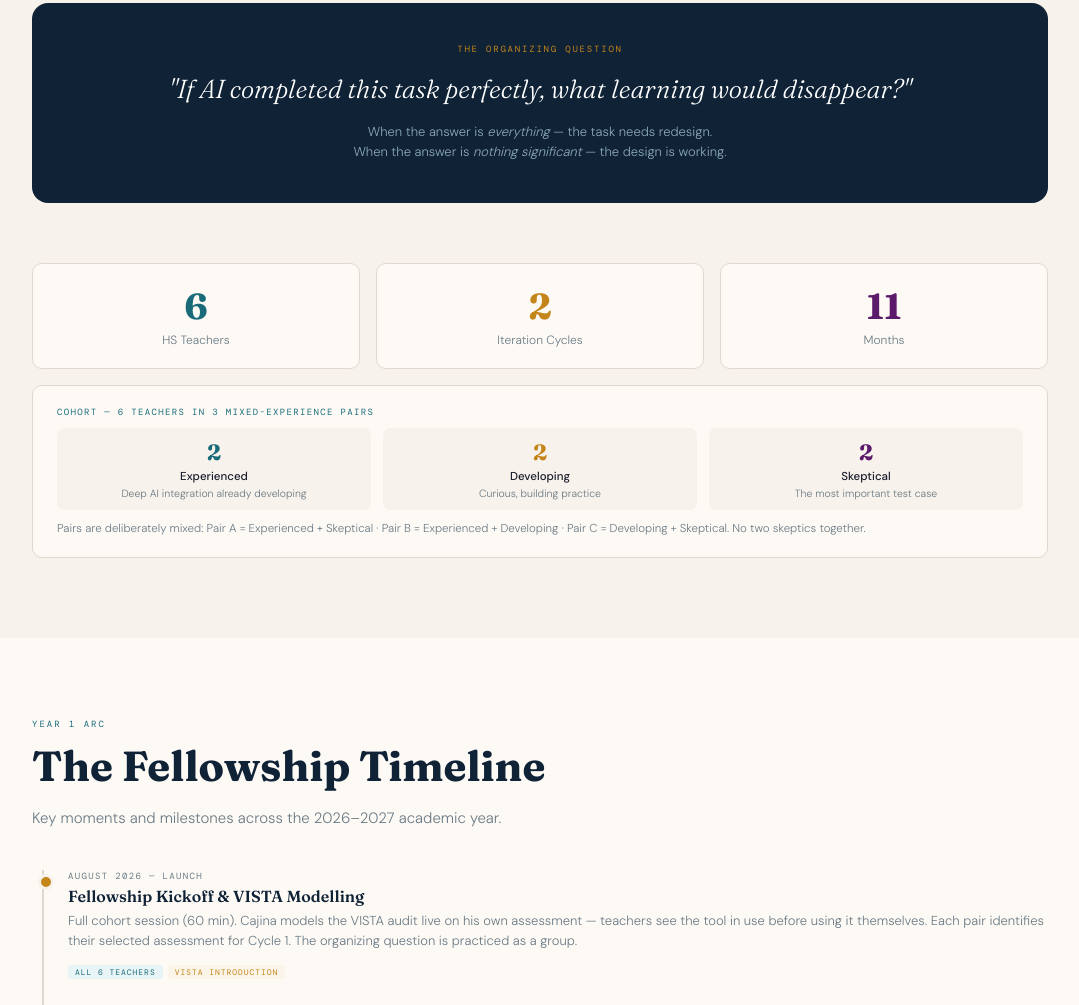
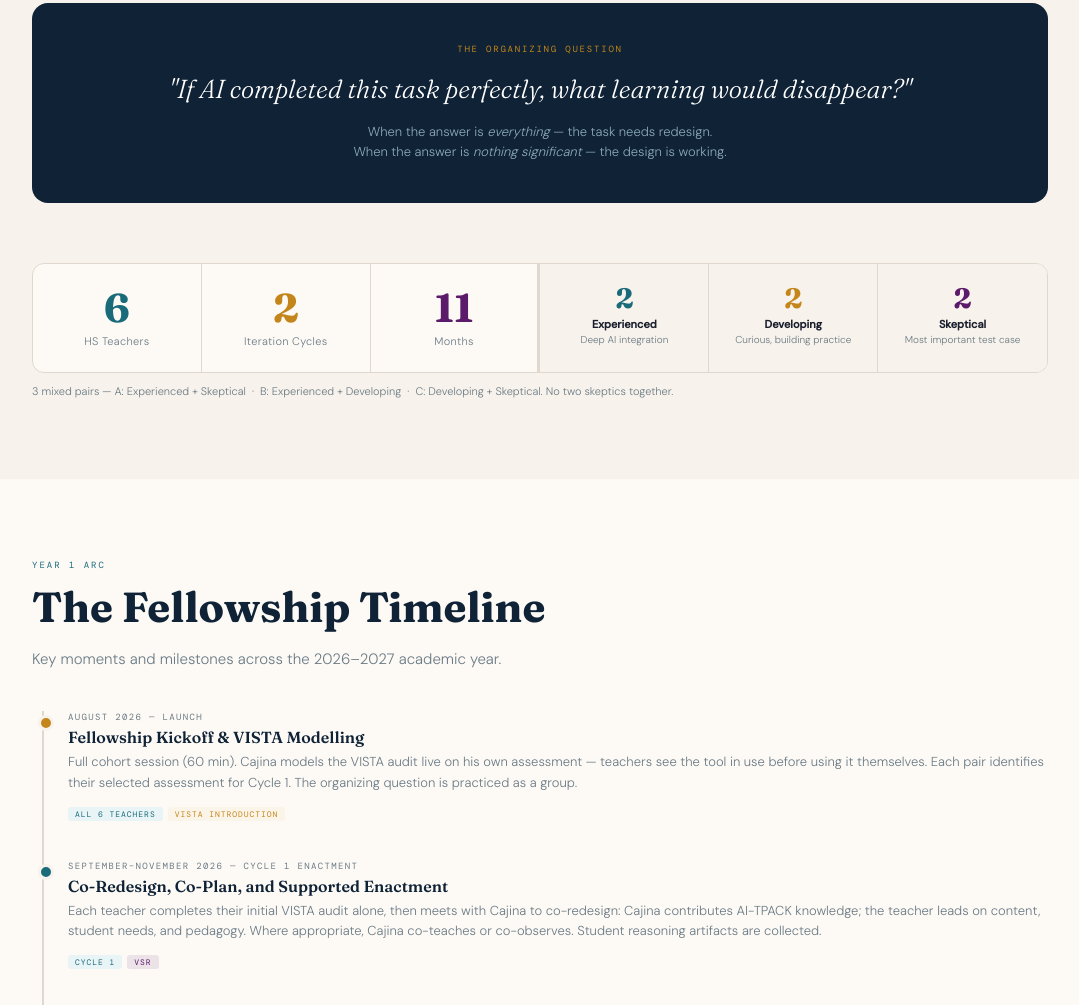
Before and after one commit to AJ-AIEd/vista-fellowship, a plain HTML site: page index.html in a window 1280 px wide. Shown: the part 1194-2199 px from the top of the page, without its empty margins (100-1179 px from the left). Drawn offline with nearby package versions, Linux system fonts and the light colour scheme.

Commit message:
Update index.html

```diff
--- a/index.html
+++ b/index.html
@@ -172,41 +172,37 @@ footer{background:var(--navy);padding:40px 32px;text-align:center;margin-top:60p
     <div class="q-note">When the answer is <em>everything</em> — the task needs redesign.<br>When the answer is <em>nothing significant</em> — the design is working.</div>
   </div>
 
-  <div style="display:grid;grid-template-columns:1fr 1fr 1fr;gap:16px;margin-top:40px">
-    <div style="background:var(--paper);border:1.5px solid var(--border);border-radius:10px;padding:20px;text-align:center">
-      <div style="font-family:'Fraunces',serif;font-size:36px;font-weight:700;color:var(--teal)">6</div>
-      <div style="font-size:12px;color:var(--muted);margin-top:4px">HS Teachers</div>
+  <div style="display:grid;grid-template-columns:1fr 1fr 1fr 1px 1fr 1fr 1fr;gap:0;margin-top:40px;background:var(--paper);border:1.5px solid var(--border);border-radius:12px;overflow:hidden">
+    <div style="padding:24px 16px;text-align:center;border-right:1px solid var(--border)">
+      <div style="font-family:'Fraunces',serif;font-size:40px;font-weight:700;color:var(--teal);line-height:1">6</div>
+      <div style="font-size:11px;color:var(--muted);margin-top:6px;letter-spacing:.03em">HS Teachers</div>
     </div>
-    <div style="background:var(--paper);border:1.5px solid var(--border);border-radius:10px;padding:20px;text-align:center">
-      <div style="font-family:'Fraunces',serif;font-size:36px;font-weight:700;color:var(--gold)">2</div>
-      <div style="font-size:12px;color:var(--muted);margin-top:4px">Iteration Cycles</div>
+    <div style="padding:24px 16px;text-align:center;border-right:1px solid var(--border)">
+      <div style="font-family:'Fraunces',serif;font-size:40px;font-weight:700;color:var(--gold);line-height:1">2</div>
+      <div style="font-size:11px;color:var(--muted);margin-top:6px;letter-spacing:.03em">Iteration Cycles</div>
     </div>
-    <div style="background:var(--paper);border:1.5px solid var(--border);border-radius:10px;padding:20px;text-align:center">
-      <div style="font-family:'Fraunces',serif;font-size:36px;font-weight:700;color:var(--purple)">11</div>
-      <div style="font-size:12px;color:var(--muted);margin-top:4px">Months</div>
+    <div style="padding:24px 16px;text-align:center;border-right:2px solid var(--border)">
+      <div style="font-family:'Fraunces',serif;font-size:40px;font-weight:700;color:var(--purple);line-height:1">11</div>
+      <div style="font-size:11px;color:var(--muted);margin-top:6px;letter-spacing:.03em">Months</div>
+    </div>
+    <div style="background:var(--border)"></div>
+    <div style="padding:20px 12px;text-align:center;background:var(--cream);border-right:1px solid var(--border)">
+      <div style="font-family:'Fraunces',serif;font-size:28px;font-weight:700;color:var(--teal);line-height:1">2</div>
+      <div style="font-size:11px;font-weight:600;color:var(--text);margin-top:5px">Experienced</div>
+      <div style="font-size:10px;color:var(--muted);margin-top:2px;line-height:1.3">Deep AI integration</div>
+    </div>
+    <div style="padding:20px 12px;text-align:center;background:var(--cream);border-right:1px solid var(--border)">
+      <div style="font-family:'Fraunces',serif;font-size:28px;font-weight:700;color:var(--gold);line-height:1">2</div>
+      <div style="font-size:11px;font-weight:600;color:var(--text);margin-top:5px">Developing</div>
+      <div style="font-size:10px;color:var(--muted);margin-top:2px;line-height:1.3">Curious, building practice</div>
+    </div>
+    <div style="padding:20px 12px;text-align:center;background:var(--cream)">
+      <div style="font-family:'Fraunces',serif;font-size:28px;font-weight:700;color:var(--purple);line-height:1">2</div>
+      <div style="font-size:11px;font-weight:600;color:var(--text);margin-top:5px">Skeptical</div>
+      <div style="font-size:10px;color:var(--muted);margin-top:2px;line-height:1.3">Most important test case</div>
     </div>
   </div>
-  <div style="background:var(--paper);border:1.5px solid var(--border);border-radius:10px;padding:20px 24px;margin-top:16px">
-    <div style="font-family:'DM Mono',monospace;font-size:9px;letter-spacing:.15em;text-transform:uppercase;color:var(--teal);margin-bottom:10px">Cohort — 6 Teachers in 3 Mixed-Experience Pairs</div>
-    <div style="display:grid;grid-template-columns:1fr 1fr 1fr;gap:12px">
-      <div style="text-align:center;padding:10px 8px;background:var(--cream);border-radius:7px">
-        <div style="font-size:22px;font-weight:700;font-family:'Fraunces',serif;color:var(--teal)">2</div>
-        <div style="font-size:11.5px;color:var(--text);font-weight:500;margin:3px 0">Experienced</div>
-        <div style="font-size:10.5px;color:var(--muted)">Deep AI integration already developing</div>
-      </div>
-      <div style="text-align:center;padding:10px 8px;background:var(--cream);border-radius:7px">
-        <div style="font-size:22px;font-weight:700;font-family:'Fraunces',serif;color:var(--gold)">2</div>
-        <div style="font-size:11.5px;color:var(--text);font-weight:500;margin:3px 0">Developing</div>
-        <div style="font-size:10.5px;color:var(--muted)">Curious, building practice</div>
-      </div>
-      <div style="text-align:center;padding:10px 8px;background:var(--cream);border-radius:7px">
-        <div style="font-size:22px;font-weight:700;font-family:'Fraunces',serif;color:var(--purple)">2</div>
-        <div style="font-size:11.5px;color:var(--text);font-weight:500;margin:3px 0">Skeptical</div>
-        <div style="font-size:10.5px;color:var(--muted)">The most important test case</div>
-      </div>
-    </div>
-    <div style="font-size:11.5px;color:var(--muted);margin-top:10px;line-height:1.5">Pairs are deliberately mixed: Pair A = Experienced + Skeptical &middot; Pair B = Experienced + Developing &middot; Pair C = Developing + Skeptical. No two skeptics together.</div>
-  </div>
+  <div style="font-size:11px;color:var(--muted);margin-top:10px;line-height:1.5">3 mixed pairs — A: Experienced + Skeptical &nbsp;&middot;&nbsp; B: Experienced + Developing &nbsp;&middot;&nbsp; C: Developing + Skeptical. No two skeptics together.</div>
 </section>
 
 <!-- TIMELINE -->
```
